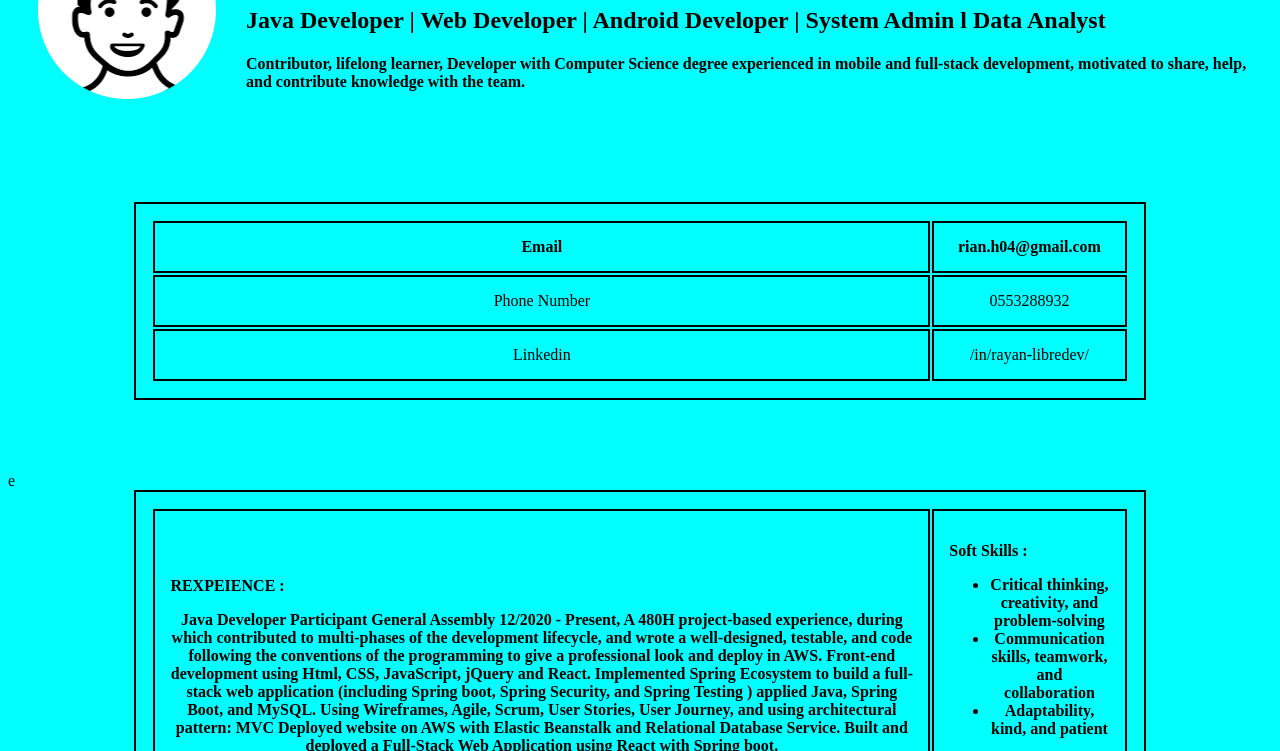
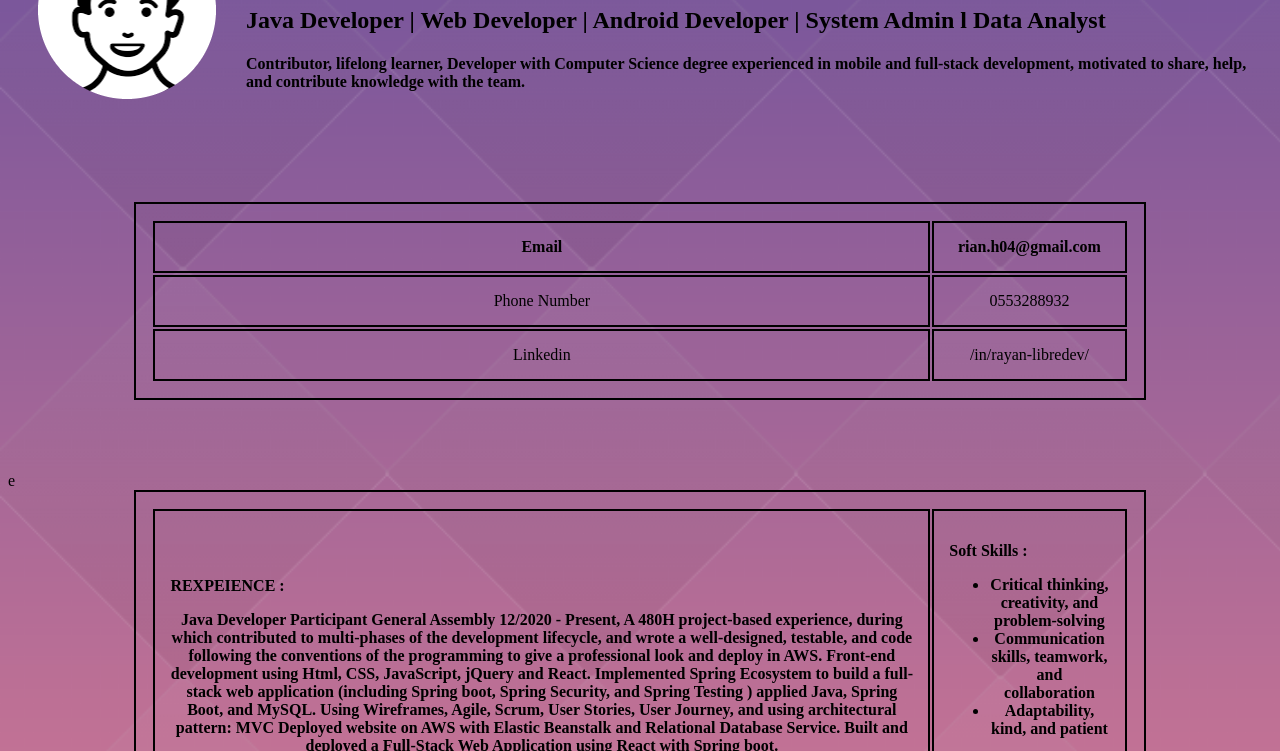
Before and after one commit to libreDev-rayan/HTML-CSS-Project-main, a plain HTML site: page index.html in a window 1280 px wide. Shown: the part 135-886 px from the top of the page. Drawn offline with Linux system fonts and the light colour scheme.

Commit message:
Update style.css

```diff
--- a/style.css
+++ b/style.css
@@ -1,7 +1,7 @@
 
 body{
 
-    background-image:url(/images/background-image.png);
+    background-image:url(/background-image.png);
     background-repeat: no-repeat;
     background-size:cover;
     background-color:aqua;
```
